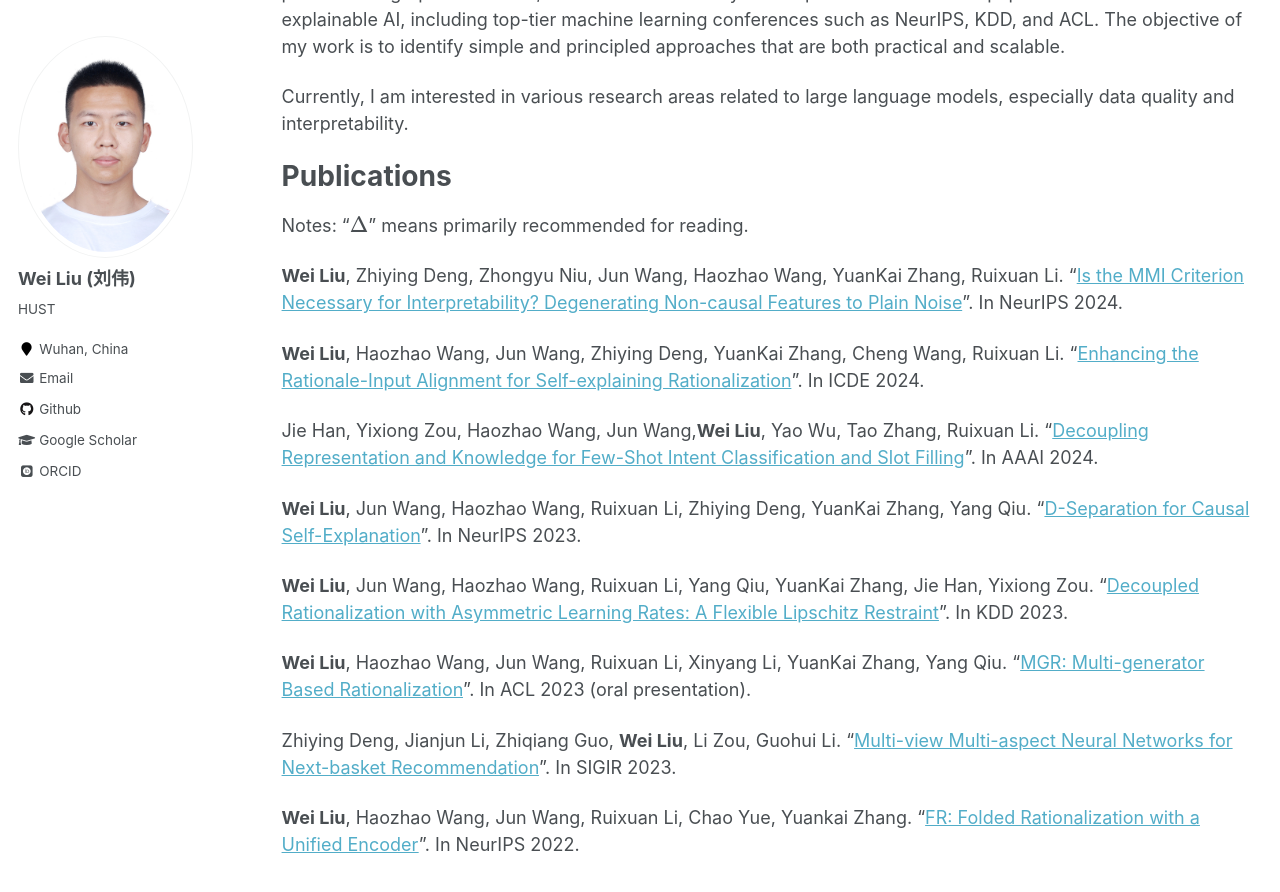
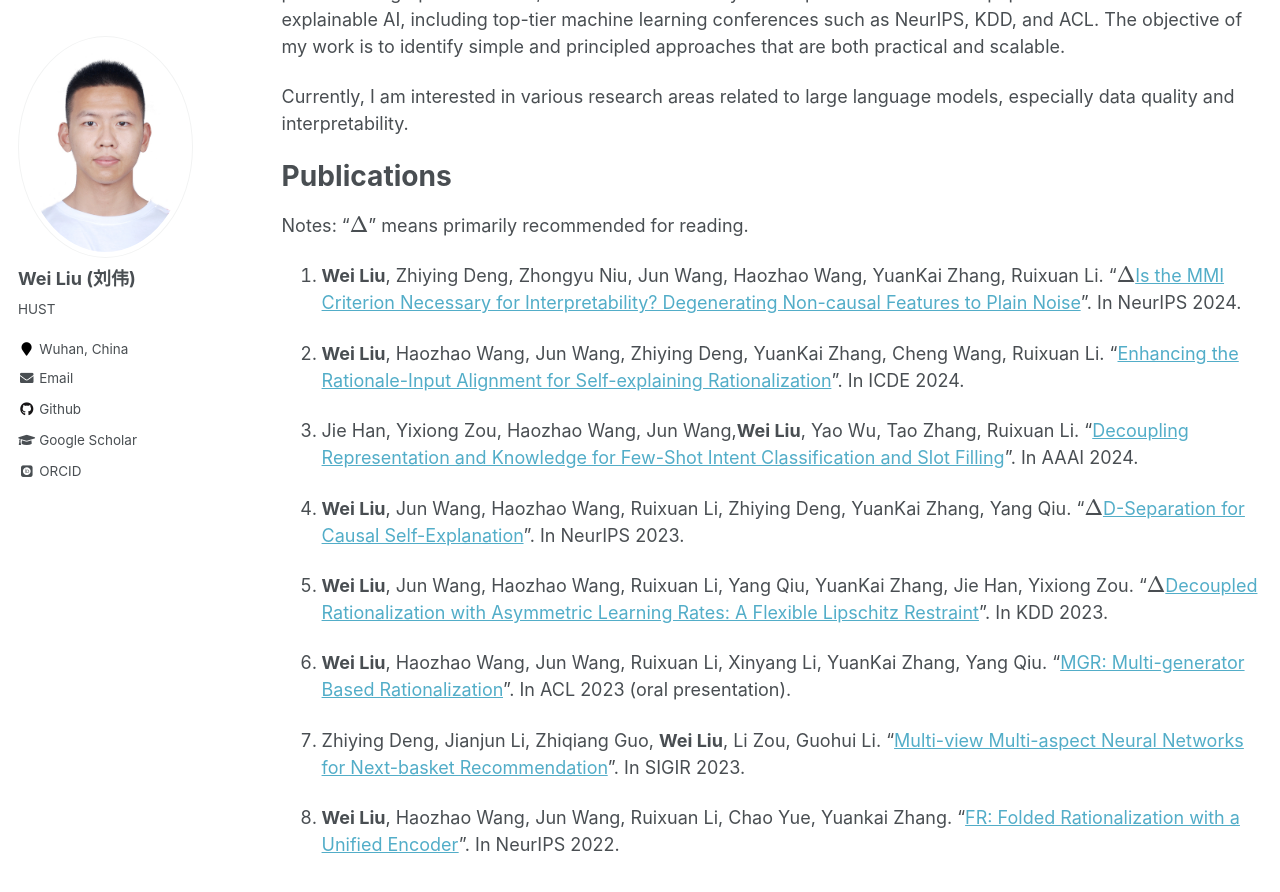
Before and after one commit to jugechengzi/WeiLiu.github.io, a Jekyll site: the page built from _pages/cv.md, in a window 1280 px wide and 900 px high, scrolled down 544 px. Shown: the top 892 px of the window. Built offline with Jekyll 4.4.1, drawn with Linux system fonts in a browser that asks for light colours; some web fonts are replaced; formulas are drawn with MathJax 3.

Commit message:
Update cv.md

```diff
--- a/_pages/cv.md
+++ b/_pages/cv.md
@@ -28,22 +28,22 @@ Publications
 ======
   Notes: "**$\Delta$**" means primarily recommended for reading.
 
-**Wei Liu**, Zhiying Deng, Zhongyu Niu, Jun Wang, Haozhao Wang, YuanKai Zhang, Ruixuan Li. "[Is the MMI Criterion Necessary for Interpretability? Degenerating Non-causal Features to Plain Noise](https://arxiv.org/pdf/2410.06003)". In NeurIPS 2024.
+1. **Wei Liu**, Zhiying Deng, Zhongyu Niu, Jun Wang, Haozhao Wang, YuanKai Zhang, Ruixuan Li. "**$\Delta$**[Is the MMI Criterion Necessary for Interpretability? Degenerating Non-causal Features to Plain Noise](https://arxiv.org/pdf/2410.06003)". In NeurIPS 2024.
 
-**Wei Liu**, Haozhao Wang, Jun Wang, Zhiying Deng, YuanKai Zhang, Cheng Wang, Ruixuan Li. "[Enhancing the Rationale-Input Alignment for Self-explaining Rationalization](https://arxiv.org/pdf/2312.04103)". In ICDE 2024.
+1. **Wei Liu**, Haozhao Wang, Jun Wang, Zhiying Deng, YuanKai Zhang, Cheng Wang, Ruixuan Li. "[Enhancing the Rationale-Input Alignment for Self-explaining Rationalization](https://arxiv.org/pdf/2312.04103)". In ICDE 2024.
 
-Jie Han, Yixiong Zou, Haozhao Wang, Jun Wang,**Wei Liu**, Yao Wu, Tao Zhang, Ruixuan Li. "[Decoupling Representation and Knowledge for Few-Shot Intent Classification and Slot Filling](https://arxiv.org/pdf/2312.13495)". In AAAI 2024.
+1. Jie Han, Yixiong Zou, Haozhao Wang, Jun Wang,**Wei Liu**, Yao Wu, Tao Zhang, Ruixuan Li. "[Decoupling Representation and Knowledge for Few-Shot Intent Classification and Slot Filling](https://arxiv.org/pdf/2312.13495)". In AAAI 2024.
 
 
-**Wei Liu**, Jun Wang, Haozhao Wang, Ruixuan Li, Zhiying Deng, YuanKai Zhang, Yang Qiu. "[D-Separation for Causal Self-Explanation](https://arxiv.org/pdf/2309.13391)". In NeurIPS 2023.
+1. **Wei Liu**, Jun Wang, Haozhao Wang, Ruixuan Li, Zhiying Deng, YuanKai Zhang, Yang Qiu. "**$\Delta$**[D-Separation for Causal Self-Explanation](https://arxiv.org/pdf/2309.13391)". In NeurIPS 2023.
 
 
-**Wei Liu**, Jun Wang, Haozhao Wang, Ruixuan Li, Yang Qiu, YuanKai Zhang, Jie Han, Yixiong Zou. "[Decoupled Rationalization with Asymmetric Learning Rates: A
+1. **Wei Liu**, Jun Wang, Haozhao Wang, Ruixuan Li, Yang Qiu, YuanKai Zhang, Jie Han, Yixiong Zou. "**$\Delta$**[Decoupled Rationalization with Asymmetric Learning Rates: A
 Flexible Lipschitz Restraint](https://arxiv.org/pdf/2305.13599)". In KDD 2023.
 
 
-**Wei Liu**, Haozhao Wang, Jun Wang, Ruixuan Li, Xinyang Li, YuanKai Zhang, Yang Qiu. "[MGR: Multi-generator Based Rationalization](https://arxiv.org/pdf/2305.04492)". In ACL 2023 (oral presentation).
+1. **Wei Liu**, Haozhao Wang, Jun Wang, Ruixuan Li, Xinyang Li, YuanKai Zhang, Yang Qiu. "[MGR: Multi-generator Based Rationalization](https://arxiv.org/pdf/2305.04492)". In ACL 2023 (oral presentation).
 
-Zhiying Deng, Jianjun Li, Zhiqiang Guo, **Wei Liu**, Li Zou, Guohui Li. "[Multi-view Multi-aspect Neural Networks for Next-basket Recommendation](https://dl.acm.org/doi/abs/10.1145/3539618.3591738)". In SIGIR 2023.
+1. Zhiying Deng, Jianjun Li, Zhiqiang Guo, **Wei Liu**, Li Zou, Guohui Li. "[Multi-view Multi-aspect Neural Networks for Next-basket Recommendation](https://dl.acm.org/doi/abs/10.1145/3539618.3591738)". In SIGIR 2023.
 
-**Wei Liu**, Haozhao Wang, Jun Wang, Ruixuan Li, Chao Yue, Yuankai Zhang. "[FR: Folded Rationalization with a Unified Encoder](https://arxiv.org/pdf/2209.08285)". In NeurIPS 2022.
+1. **Wei Liu**, Haozhao Wang, Jun Wang, Ruixuan Li, Chao Yue, Yuankai Zhang. "[FR: Folded Rationalization with a Unified Encoder](https://arxiv.org/pdf/2209.08285)". In NeurIPS 2022.
```
